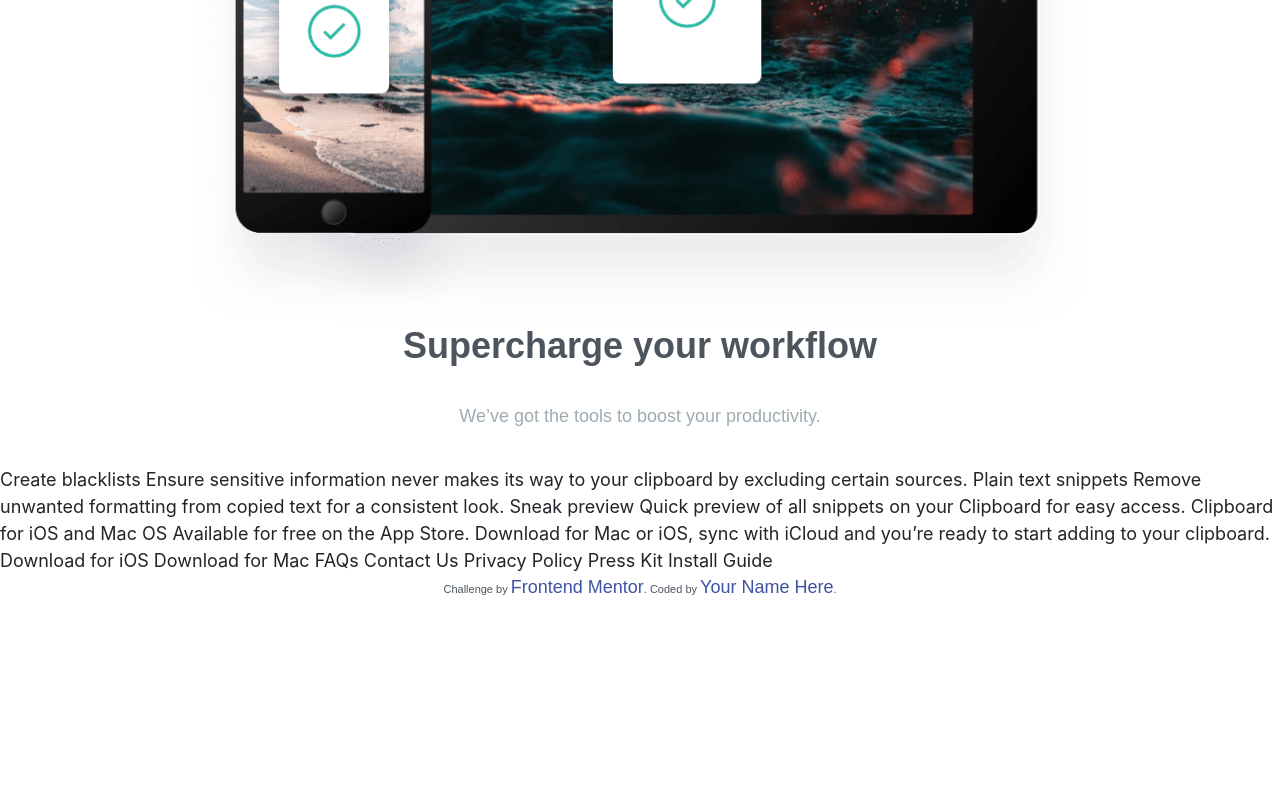
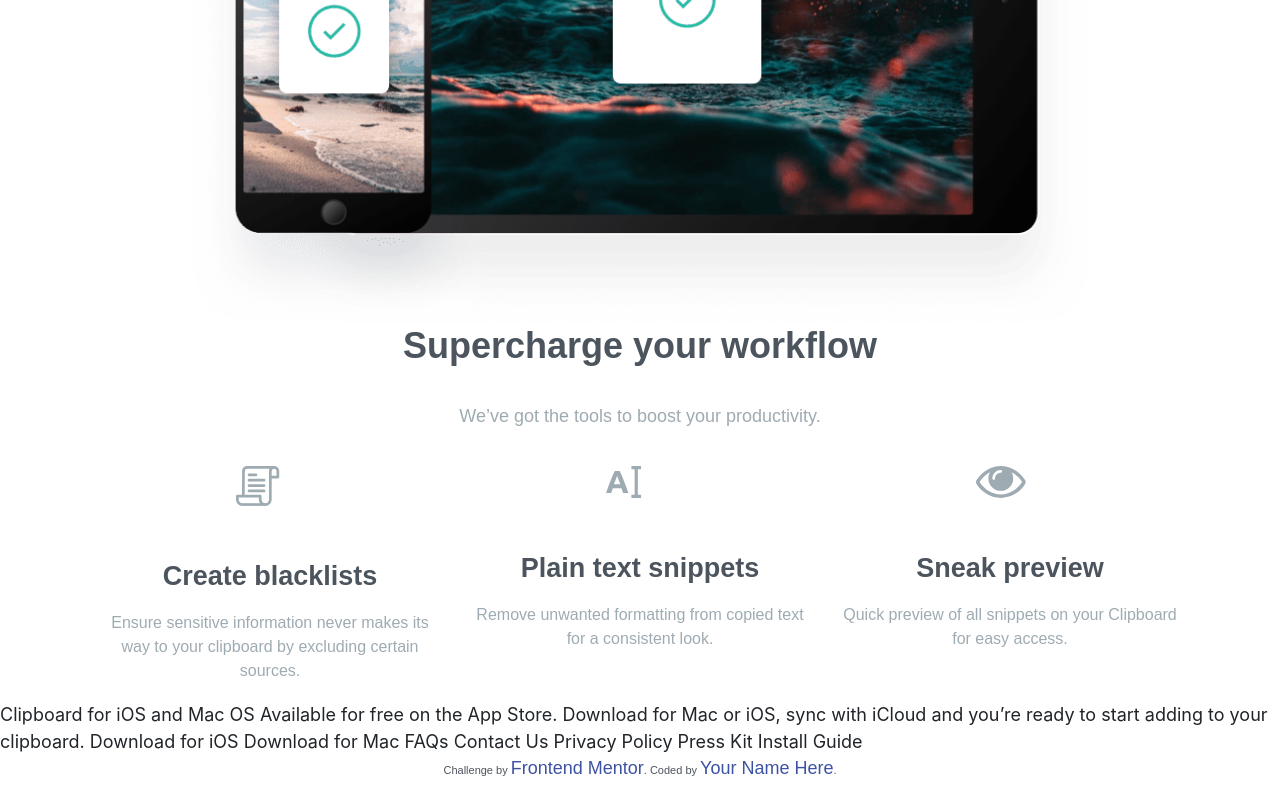
Before and after one commit to vieiramanda11/Clipboard-Landing-Page, a plain HTML site: page index.html in a window 1280 px wide. Shown: the part 1846-2646 px from the top of the page. Before the commit the page ends 2465 px from the top, so only its background shows below. Drawn offline with nearby package versions, Linux system fonts and the light colour scheme; a web font is replaced by a local one.

Commit message:
finishing products info session

```diff
--- a/index.html
+++ b/index.html
@@ -53,22 +53,26 @@
     <h2 class="text-center font-weight-bold">Supercharge your workflow</h2>
     <p class="col-lg-7 p2 text-center grayish-blue">We’ve got the tools to boost your productivity.</p>
   </section>
+  <section class="row">
+    <div class="container d-inline-flex section-5">
+      <div class="product-info col-sm-4">
+        <img src="images/icon-blacklist.svg" alt="list drawing" class="product-image mb-5">
+        <h4 class="font-weight-bold text-center mb-3">Create blacklists</h4>
+        <p class="grayish-blue text-center font-16">Ensure sensitive information never makes its way to your clipboard by excluding certain sources.</p>
+      </div>
+      <div class="product-info col-sm-4">
+        <img src="images/icon-text.svg" alt="list drawing" class="product-image mb-5">
+        <h4 class="font-weight-bold text-center mb-3">Plain text snippets</h4>
+        <p class="grayish-blue text-center font-16">Remove unwanted formatting from copied text for a consistent look.</p>
+      </div>
+      <div class="product-info col-sm-4">
+        <img src="images/icon-preview.svg" alt="list drawing" class="product-image mb-5">
+        <h4 class="font-weight-bold text-center mb-3">Sneak preview</h4>
+        <p class="grayish-blue text-center font-16">Quick preview of all snippets on your Clipboard for easy access.</p>
+      </div>
+    </div>
+  </section>
 
-
-
-
-
-  Create blacklists
-
-  Ensure sensitive information never makes its way to your clipboard by excluding certain sources.
-
-  Plain text snippets
-
-  Remove unwanted formatting from copied text for a consistent look.
-
-  Sneak preview
-
-  Quick preview of all snippets on your Clipboard for easy access.
 
   Clipboard for iOS and Mac OS
 
--- a/style.css
+++ b/style.css
@@ -63,6 +63,15 @@ header {
   width: 70vw;
 }
 
+.product-image {
+  position: relative;
+  left: 40%;
+}
+
+.font-16 {
+  font-size: 16px;
+}
+
 @media (max-width: 900px) {
 
   .info h5, .info p {
@@ -80,7 +89,7 @@ header {
     width: 80vw;
   }
 
-  .section-3 {
+  .section-3, .section-5 {
     display: flex;
     flex-direction: column;
     justify-content: center;
```
